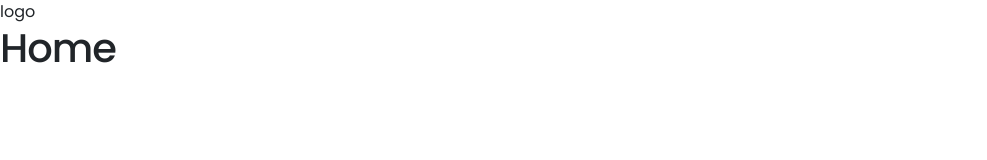
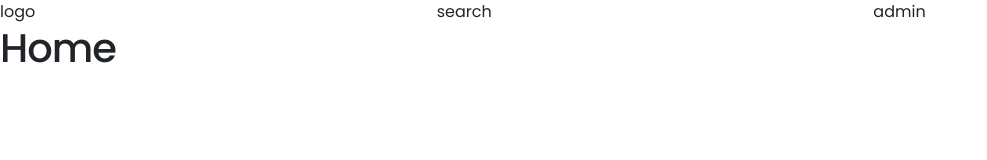
Before and after one commit to VirginiaCreativa/pinimark, a React app in the folder client/: page / in a window 1280 px wide. Shown: the top 160 px of the page, without its empty margins (0-987 px from the left). Built offline with nearby package versions, Linux system fonts and the light colour scheme.

Commit message:
Implementa Header part 1

```diff
--- /dev/null
+++ b/client/src/layouts/Header/Header.jsx
@@ -0,0 +1,15 @@
+import React from 'react';
+
+const Header = () => {
+  return (
+    <>
+      <div className="row">
+        <div className="col">logo</div>
+        <div className="col">search</div>
+        <div className="col">admin</div>
+      </div>
+    </>
+  );
+};
+
+export default Header;
--- a/client/src/layouts/Layout.jsx
+++ b/client/src/layouts/Layout.jsx
@@ -1,5 +1,6 @@
 import React from 'react';
 import styled from 'styled-components';
+import Header from './Header/Header';
 
 const Wrapper = styled.div`
   min-height: 90vh;
@@ -8,7 +9,7 @@ const Wrapper = styled.div`
 const Layout = ({ children }) => {
   return (
     <div>
-      <header>logo</header>
+      <Header />
       <Wrapper>{children}</Wrapper>
     </div>
   );
```
Also changed, not shown: client/src/assets/logo/logo_icon.svg (added).
